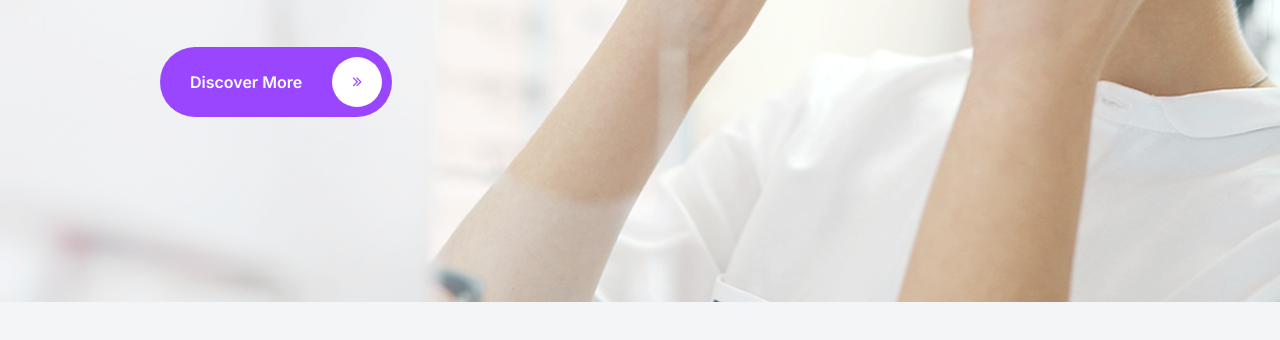
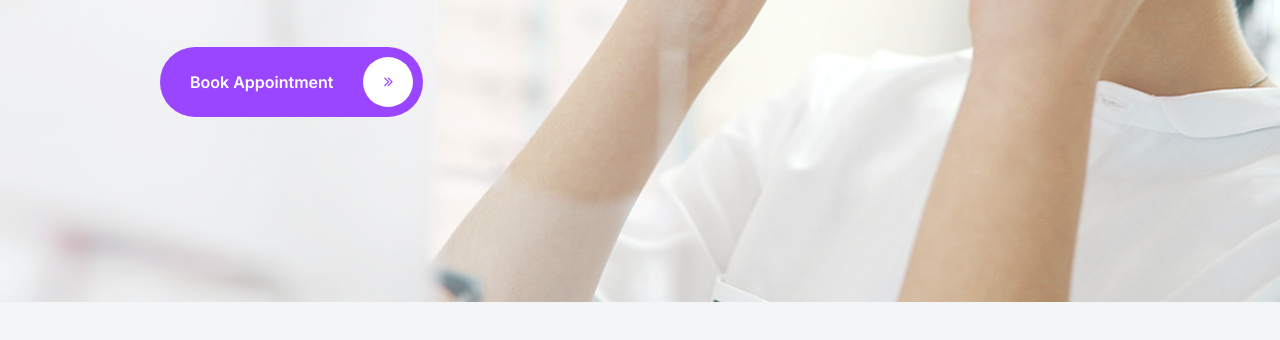
Before and after one commit to AdiDecodes/oktilkal-vision, a plain HTML site: page index.html in a window 1280 px wide. Shown: the part 704-1044 px from the top of the page. Drawn offline with Linux system fonts and the light colour scheme; some packages are replaced by stand-ins of ours; files whose address does not match are found by name.

Commit message:
Changed Hero Button innerText

```diff
--- a/index.html
+++ b/index.html
@@ -222,7 +222,7 @@
                                 <h3>Welcome to Glaze Opticals</h3>
                                 <h2>Optometrist<br> & eyes care<br> specialist</h2>
                                 <div class="btns-box">
-                                    <a class="btn-one" href="#"><span class="txt">Discover More<i
+                                    <a class="btn-one" href="#"><span class="txt">Book Appointment<i
                                                 class="fa fa-angle-double-right round"
                                                 aria-hidden="true"></i></span></a>
                                 </div>
@@ -241,7 +241,7 @@
                                 <h3>Welcome to Glaze Opticals</h3>
                                 <h2>Optometrist<br> & eyes care<br> specialist</h2>
                                 <div class="btns-box">
-                                    <a class="btn-one" href="#"><span class="txt">Discover More<i
+                                    <a class="btn-one" href="#"><span class="txt">Book Appointment<i
                                                 class="fa fa-angle-double-right round"
                                                 aria-hidden="true"></i></span></a>
                                 </div>
@@ -260,7 +260,7 @@
                                 <h3>Welcome to Glaze Opticals</h3>
                                 <h2>Optometrist<br> & eyes care<br> specialist</h2>
                                 <div class="btns-box">
-                                    <a class="btn-one" href="#"><span class="txt">Discover More<i
+                                    <a class="btn-one" href="#"><span class="txt">Book Appointment<i
                                                 class="fa fa-angle-double-right round"
                                                 aria-hidden="true"></i></span></a>
                                 </div>
```
